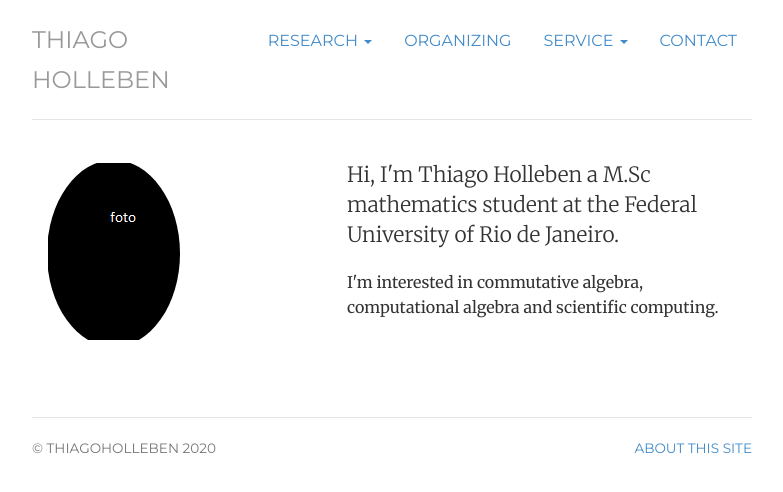
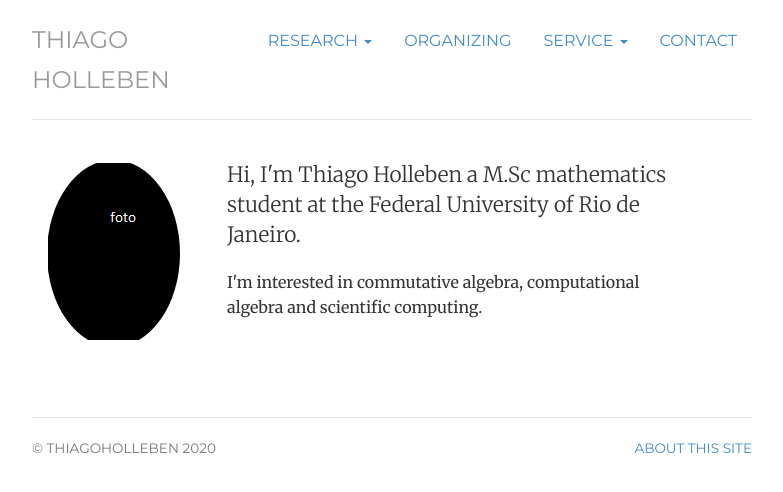
Before and after one commit to hollebenthiago/hollebenthiago.github.io, a Jekyll site: the page built from index.html, in a window 1280 px wide. Shown: the top 492 px of the page, without its empty margins (248-1031 px from the left). Built offline with Jekyll 4.4.1, drawn with Linux system fonts in a browser that asks for light colours.

Commit message:
testing sizes

```diff
--- a/index.html
+++ b/index.html
@@ -8,10 +8,10 @@
 ---
 <!-- <div class="jumbotron"> -->
 <div class="row marketing">
-	<div class="col-sm-5">
+	<div class="col-sm-3">
 	<img  class="img-circle avatar" alt="Thiago Holleben" src="img/temporary.png">
 	</div>
-	<div itemscope itemtype="http://data-vocabulary.org/Person" class="col-sm-7">
+	<div itemscope itemtype="http://data-vocabulary.org/Person" class="col-sm-8">
 	<p class="lead">Hi, I'm <span itemprop="name">Thiago Holleben</span> a M.Sc mathematics student at the Federal University of Rio de Janeiro.</p>
 	<p>I'm interested in <span itemprop="title">commutative algebra</span>, <span itemprop="title">computational algebra</span> and <span itemprop="title">scientific computing</span>.</p>
 
```
